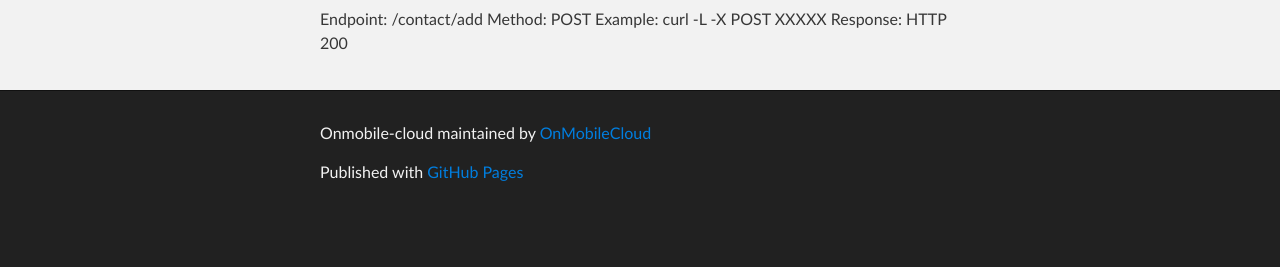
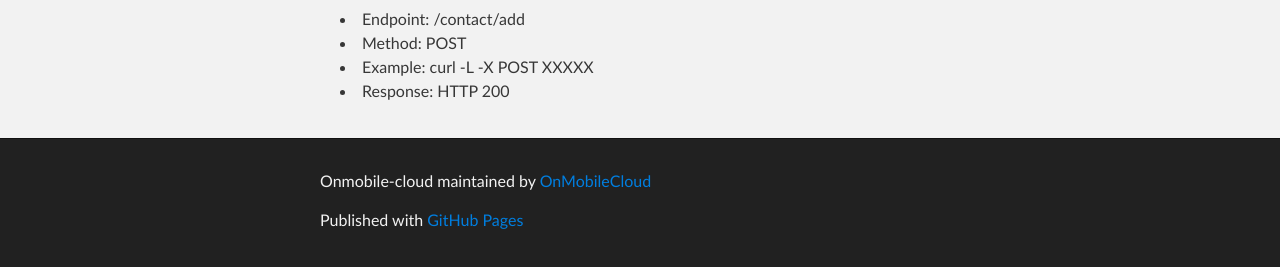
Before and after one commit to OnMobileCloud/OnMobile-Cloud, a plain HTML site: page index.html in a window 1280 px wide. Shown: the part 577-844 px from the top of the page. Before the commit the page ends 800 px from the top, so only its background shows below. Drawn offline with Linux system fonts and the light colour scheme.

Commit message:
Create gh-pages branch via GitHub

```diff
--- a/index.html
+++ b/index.html
@@ -42,10 +42,12 @@ $ git checkout gh-pages
 
 <h2>Creating a contact</h2>
 
-<p>Endpoint: /contact/add
-Method: POST
-Example: curl -L -X POST XXXXX
-Response: HTTP 200</p>
+<ul>
+<li>Endpoint: /contact/add</li>
+<li>Method: POST</li>
+<li>Example: curl -L -X POST XXXXX</li>
+<li>Response: HTTP 200</li>
+</ul>
       </section>
     </div>
 
```
Also changed, not shown: params.json (+1 -1 lines).
